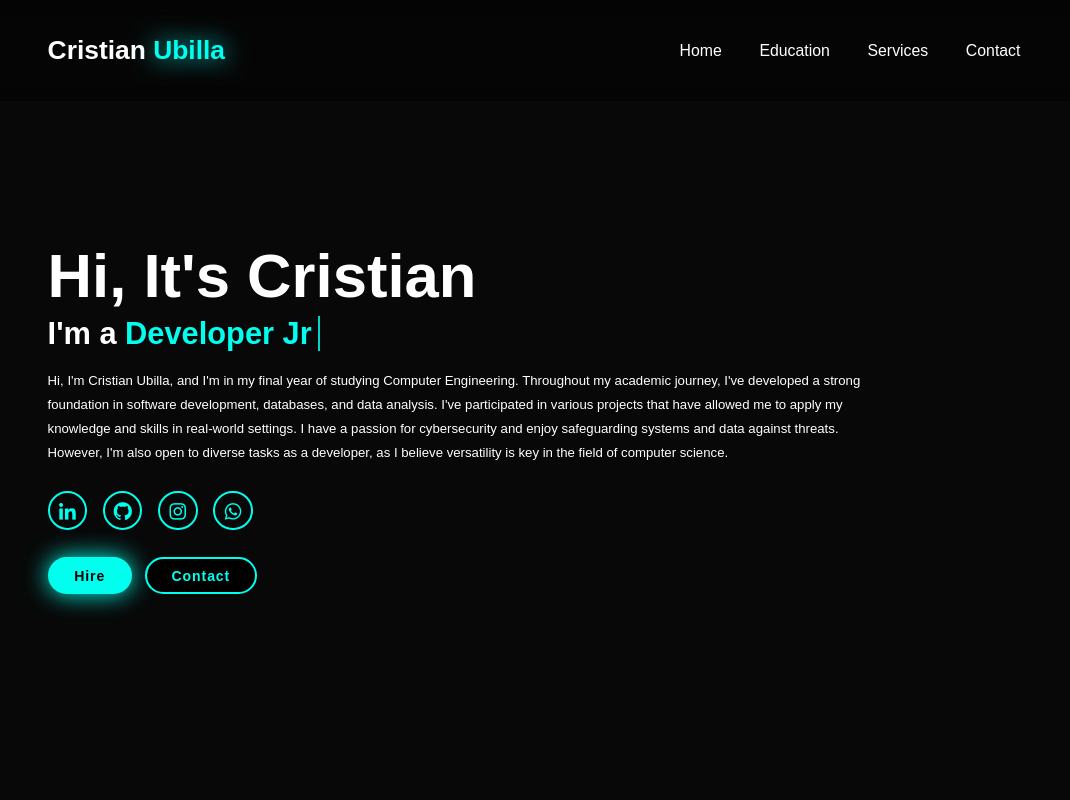
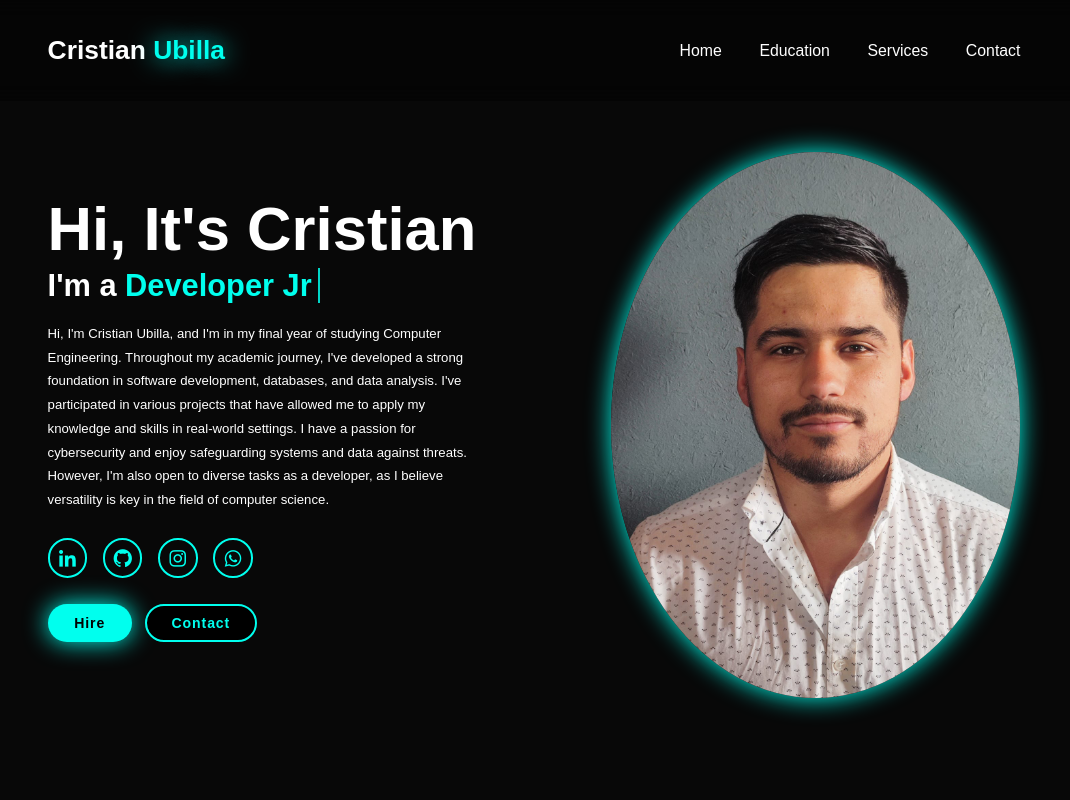
Before and after one commit to CristianUbilla/portfolio, a plain HTML site: page index.html in a window 1280 px wide. Shown: the top 800 px of the page, without its empty margins (106-1176 px from the left). Drawn offline with nearby package versions, Linux system fonts and the light colour scheme.

Commit message:
Update index.html

```diff
--- a/index.html
+++ b/index.html
@@ -50,7 +50,7 @@
             </div>
         </div>
         <div class="home-img">
-            <img src="images/image1.jpg" alt="">
+            <img src="image1.jpg" alt="">
         </div>
 
     </section>
```
